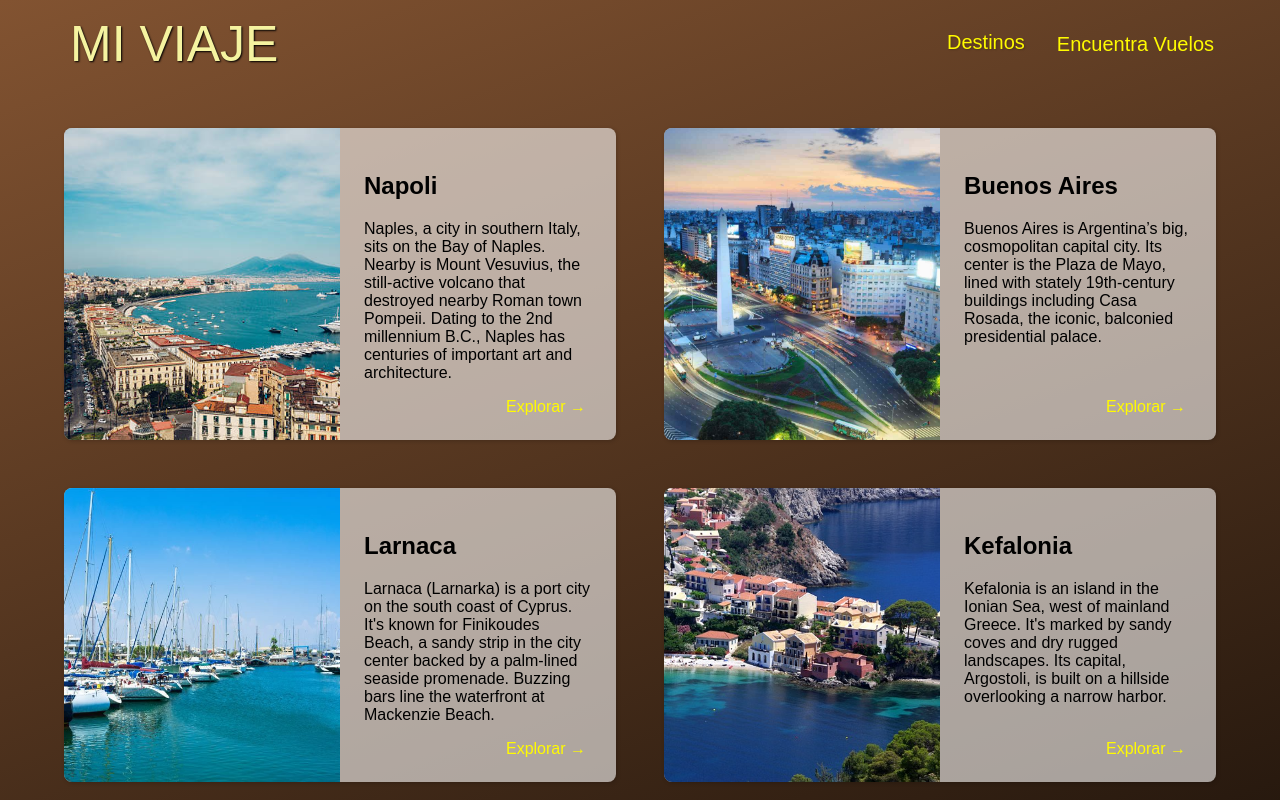
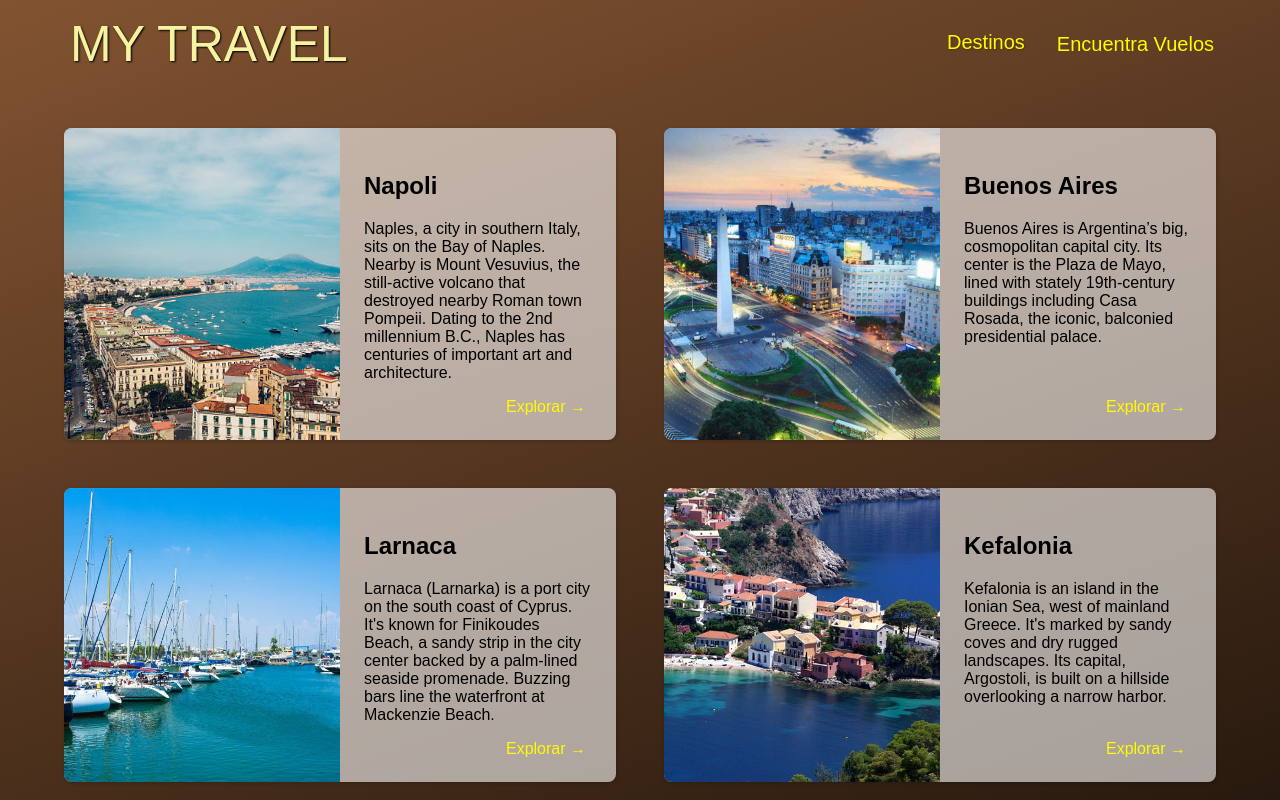
Before and after one commit to urielkasabe/My-Travel, a Vue app: page /destinations in a window 1280 px wide. Shown: the top 800 px of the page. Built offline with nearby package versions, Linux system fonts and the light colour scheme.

Commit message:
pre-final

```diff
--- a/index.html
+++ b/index.html
@@ -7,7 +7,8 @@
     <link rel="icon" type="image/png" sizes="16x16" href="/favicon-16x16.png" />
     <link rel="manifest" href="/site.webmanifest" />
     <meta name="viewport" content="width=device-width, initial-scale=1.0" />
-    <title>Vite App</title>
+    <title>My Travel</title>
+    <meta name="description" content="explore new cities and search flights">
   </head>
   <body>
     <div id="app"></div>
--- a/src/components/layouts/TheHeader.vue
+++ b/src/components/layouts/TheHeader.vue
@@ -1,7 +1,7 @@
 <template>
   <header>
     <div id="page-logo">
-      <router-link to="/">Mi Viaje</router-link>
+      <router-link to="/">My Travel</router-link>
     </div>
     <nav>
       <ul>
```
